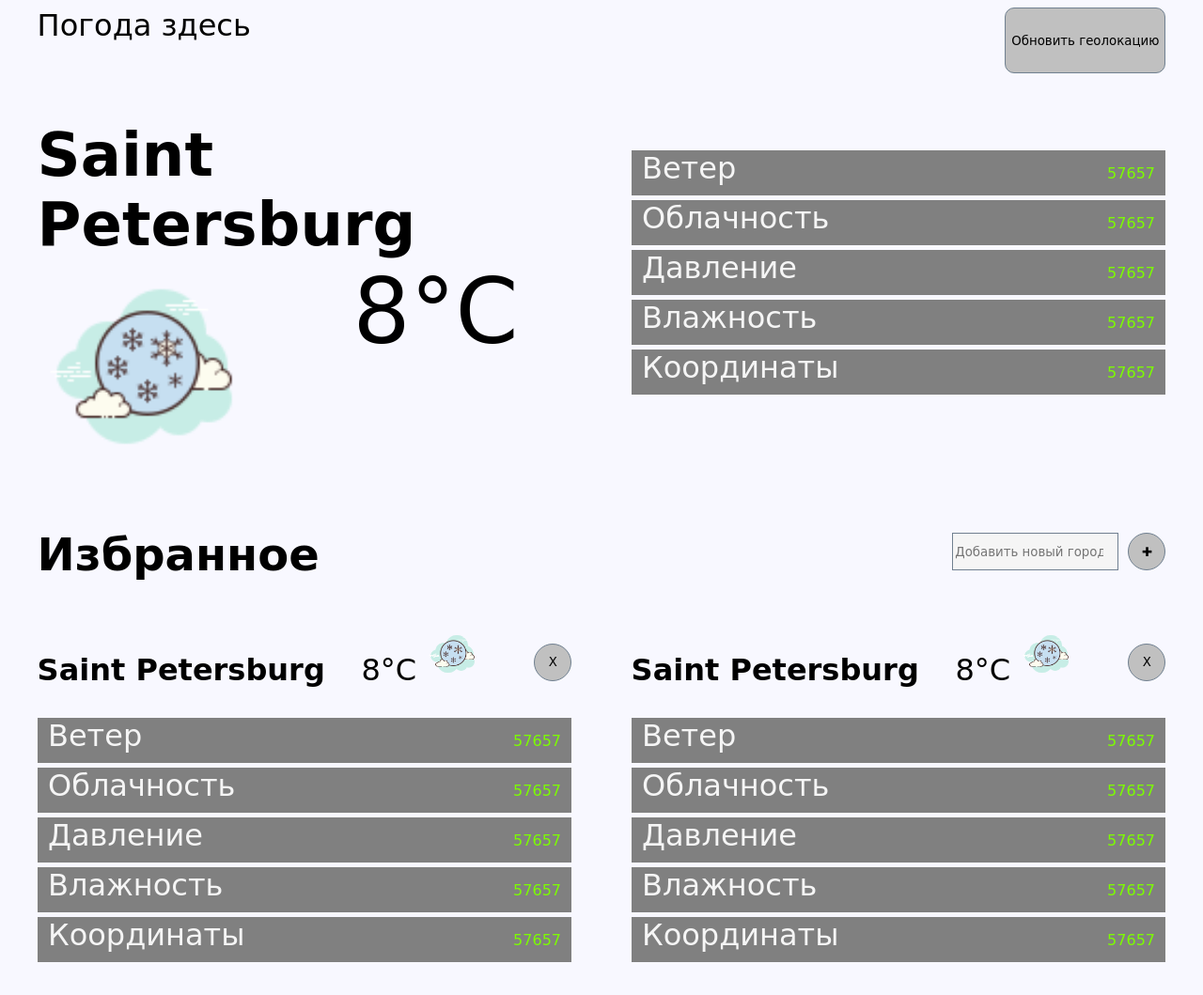
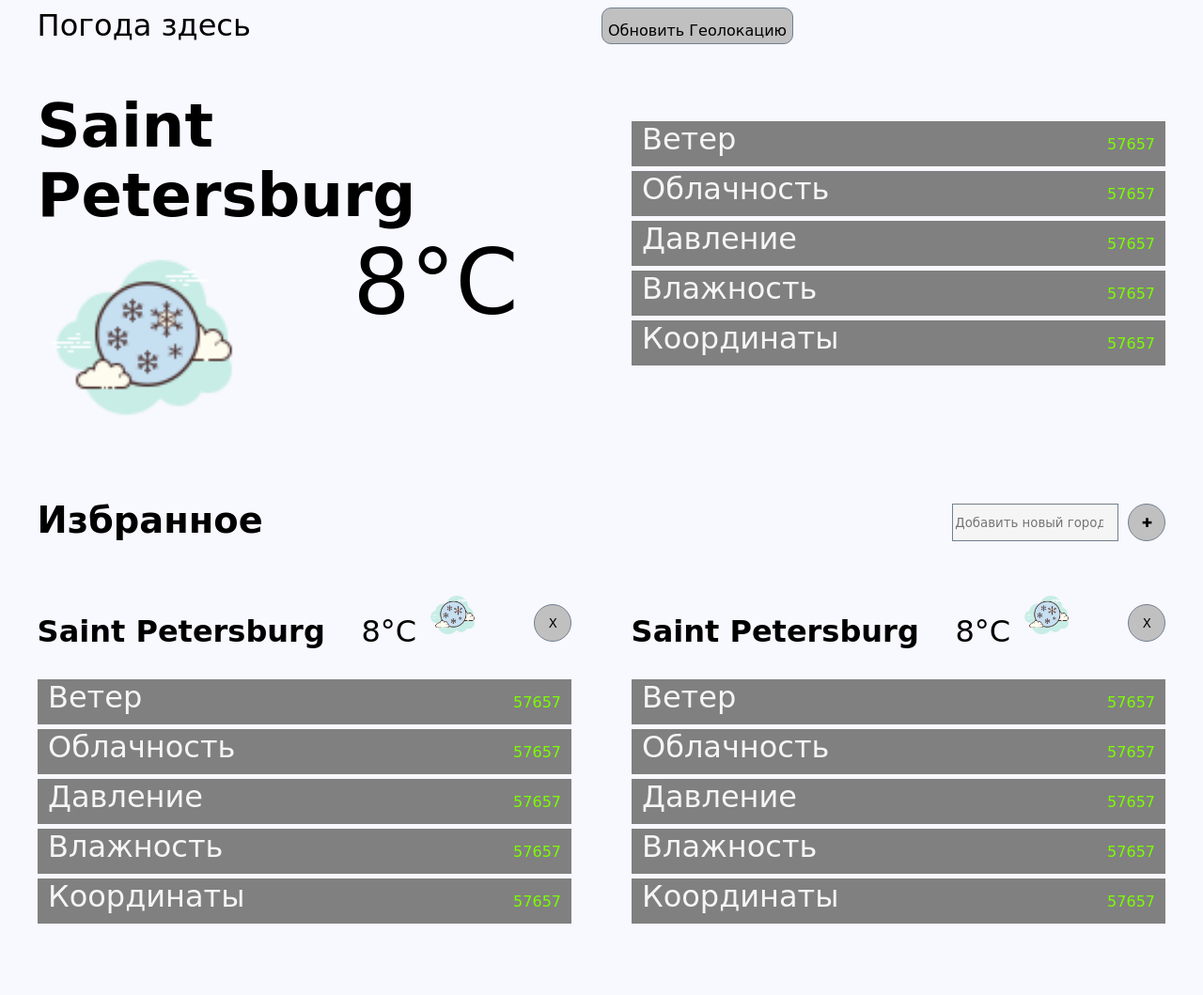
Before and after one commit to Cropus/Weather, a plain HTML site: page index.html in a window 1280 px wide. Shown: the top 1059 px of the page at 94% size. Drawn offline with Linux system fonts and the light colour scheme; a web font is replaced by a local one.

Commit message:
Change header-button

```diff
--- a/css/style.css
+++ b/css/style.css
@@ -25,7 +25,7 @@ h1, h2, h3{
 h2{
     display: inline-block;
     width: 45%;
-    font-size: 1.5em;
+    font-size: 1.2em;
 }
 
 h3{
@@ -51,19 +51,24 @@ header{
     display: inline-block;
 }
 .header-button{
-    height: 70px;
-    /*width: 60px;*/
+    height: fit-content;
+    width: fit-content;
     display: inline-block;
     text-align: center;
     font-family: "Langar", cursive;
     background-color: silver;
     border: slategray 1px solid;
     border-radius: 10px;
+    font-size: 30px;
+}
+
+.desktop-ref{
+    display: none;
 }
 
 .button{
-    height: 60px;
-    width: 60px;
+    height: 50px;
+    width: 50px;
     display: inline-block;
     font-family: "Langar", cursive;
     background-color: silver;
@@ -72,7 +77,7 @@ header{
 }
 
 .button-wrapper{
-    text-align: right;
+    text-align: left;
     display: inline-block;
     width: 50%;
 }
@@ -169,23 +174,16 @@ section{
     .search{
         width: 50%;
     }
-    .header-button{
-        height: set-content;
-    /*    visibility: hidden;*/
+
+    .mobile-ref{
+        display: none;
     }
-    /*.header-button::after{*/
-    /*    content: "Обновить геолокацию";*/
-    /*    display: inline-block;*/
-    /*    text-align: center;*/
-    /*    font-family: "Langar", cursive;*/
-    /*    background-color: silver;*/
-    /*    border: slategray 1px solid;*/
-    /*    visibility: visible;*/
-    /*    height: 40px;*/
-    /*    border-radius: 10px;*/
-    /*    margin: auto 3% 3% 0;*/
-    /*    padding: 10px;*/
-    /*}*/
+
+    .desktop-ref{
+        display: inline-block;
+        font-size: 16px;
+    }
+
     .button {
         height: 40px;
         width: 40px;
--- a/index.html
+++ b/index.html
@@ -11,7 +11,12 @@
 <body>
     <header class="flex-container">
         <div class="header-title">Погода здесь</div>
-        <div class="button-wrapper"><button class="header-button">Обновить геолокацию</button></div>
+        <div class="button-wrapper">
+            <button class="header-button">
+                <span class="mobile-ref">&#8634</span>
+                <span class="desktop-ref">Обновить Геолокацию</span>
+            </button>
+        </div>
     </header>
     <main class="flex-container">
         <!--                            CURRENT SECTION                                 -->
```
Also changed, not shown: images/img.png (added).
